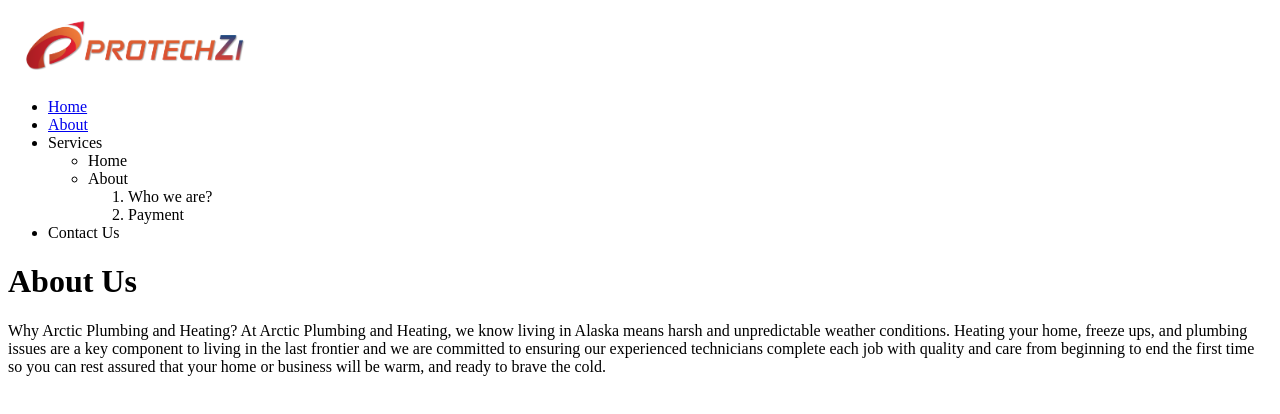
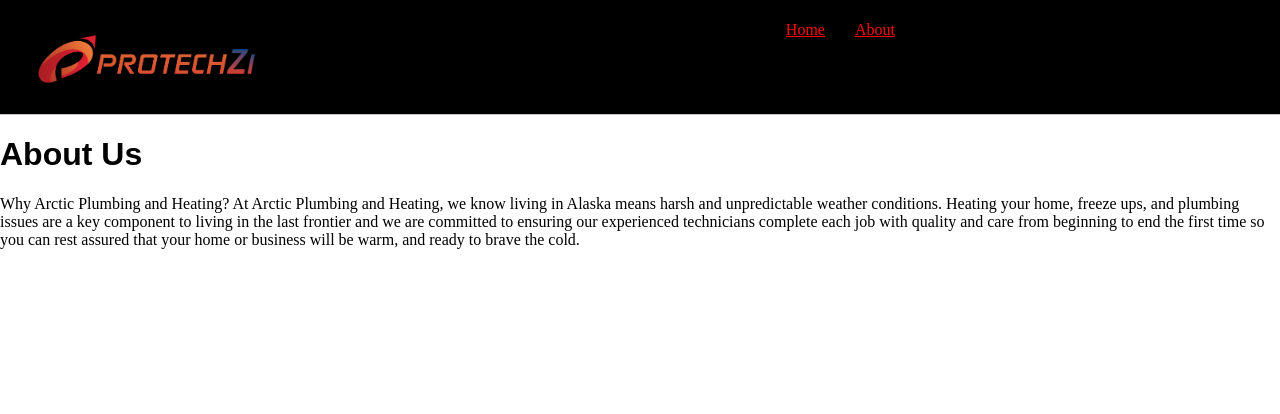
Before and after one commit to myprotechzi/pmfincare, a plain HTML site: page about.html in a window 1280 px wide. Drawn offline with Linux system fonts and the light colour scheme.

Commit message:
Update about.html

```diff
--- a/about.html
+++ b/about.html
@@ -3,7 +3,8 @@
   <head>
     <meta charset="UTF-8" />
     <meta name="viewport" content="width=device-width, initial-scale=1.0" />
-    <title>Document</title>
+    <title>My HTML, CSS, Javascrip and React Course</title>
+    <link rel="stylesheet" type="text/css" href="style.css" />
   </head>
   <header>
     <img src="/Images/logo_final1.png" width="250" alt="Logo" />
```
